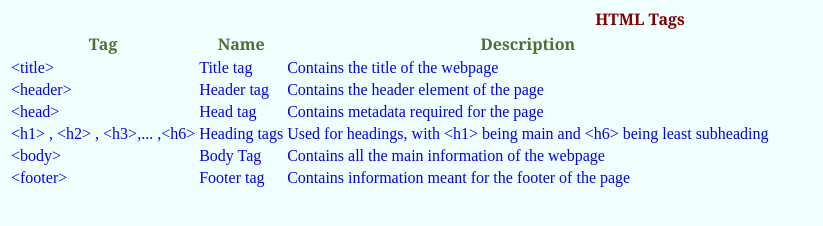
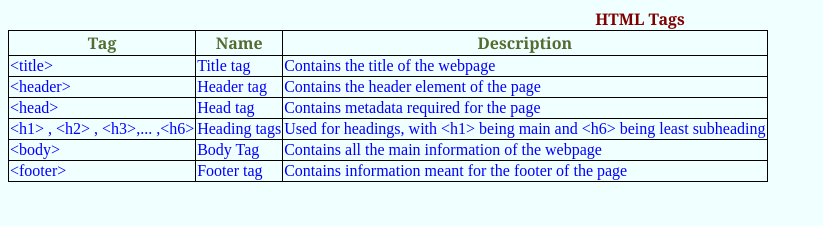
Before and after one commit to V-Ngassa/selfmadecheatsheet, a plain HTML site: page index.html in a window 1280 px wide. Shown: the whole page, without its empty margins (0-823 px from the left). Drawn offline with Linux system fonts and the light colour scheme.

Commit message:
Update styles.css

```diff
--- a/styles.css
+++ b/styles.css
@@ -20,3 +20,6 @@ color: blue;
   font-family: Georgia;
   color: DarkOliveGreen;
 }
+table,th,td{
+border: 1px solid black;
+border-collapse: collapse;
```
